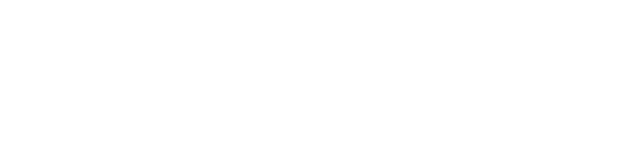
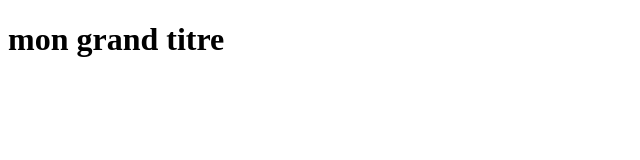
Before and after one commit to EyalT5/scaling-octo-giggle, a plain HTML site: page index.html in a window 1280 px wide. Shown: the whole page, without its empty margins (0-640 px from the left). Drawn offline with Linux system fonts and the light colour scheme.

Commit message:
nouveau titre

```diff
--- a/index.html
+++ b/index.html
@@ -3,9 +3,11 @@
 <head>
     <meta charset="UTF-8">
     <meta name="viewport" content="width=device-width, initial-scale=1.0">
-    <title>Document</title>
+    <title>titre de mon test de site git</title>
 </head>
 <body>
-
+   <h1>
+        mon grand titre
+   </h1>
 </body>
 </html>
```
